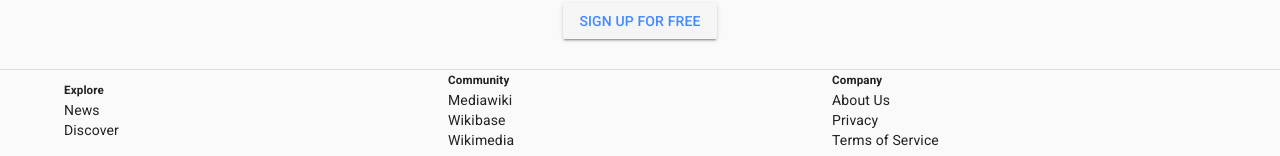
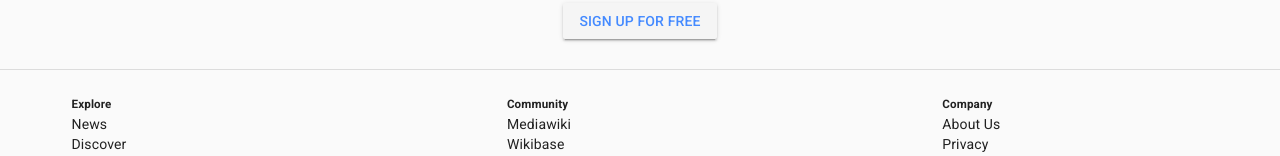
Before and after one commit to wbstack/ui, a Vue app in the folder src/: page / in a window 1280 px wide. Shown: the part 796-952 px from the top of the page. Built offline with nearby package versions, Linux system fonts and the light colour scheme; no server answers.

Commit message:
ui, vuetify Foot.vue

```diff
--- a/src/src/components/Foot.vue
+++ b/src/src/components/Foot.vue
@@ -1,32 +1,32 @@
 <template>
   <footer>
-    <div class="wrapper">
-      <div class="md-layout">
-        <div class="md-layout-item">
+    <v-container grid-list-xl>
+      <v-layout align-start justify-space-between>
+        <v-flex xs3>
           <h5>Explore</h5>
           <ul>
             <li>News</li>
             <li>Discover</li>
           </ul>
-        </div>
-        <div class="md-layout-item">
+        </v-flex>
+        <v-flex xs3>
           <h5>Community</h5>
           <ul>
             <li>Mediawiki</li>
             <li>Wikibase</li>
             <li>Wikimedia</li>
           </ul>
-        </div>
-        <div class="md-layout-item">
+        </v-flex>
+        <v-flex xs3>
           <h5>Company</h5>
           <ul>
             <li>About Us</li>
             <li>Privacy</li>
             <li>Terms of Service</li>
           </ul>
-        </div>
-      </div>
-    </div>
+        </v-flex>
+      </v-layout>
+    </v-container>
   </footer>
 </template>
 
@@ -36,21 +36,7 @@ export default {
 }
 </script>
 
-<style lang="css" scoped>
-
-  .md-layout{
-    display: flex;
-    max-width:1152px;
-    align-items: center;
-    text-align: left;
-    margin: 0 auto;
-  }
-
-  .wrapper{
-    padding-left: 10px;
-    padding-right: 10px;
-    margin: 0 auto;
-  }
+<style scoped>
 
   ul {
     list-style: none;
```
